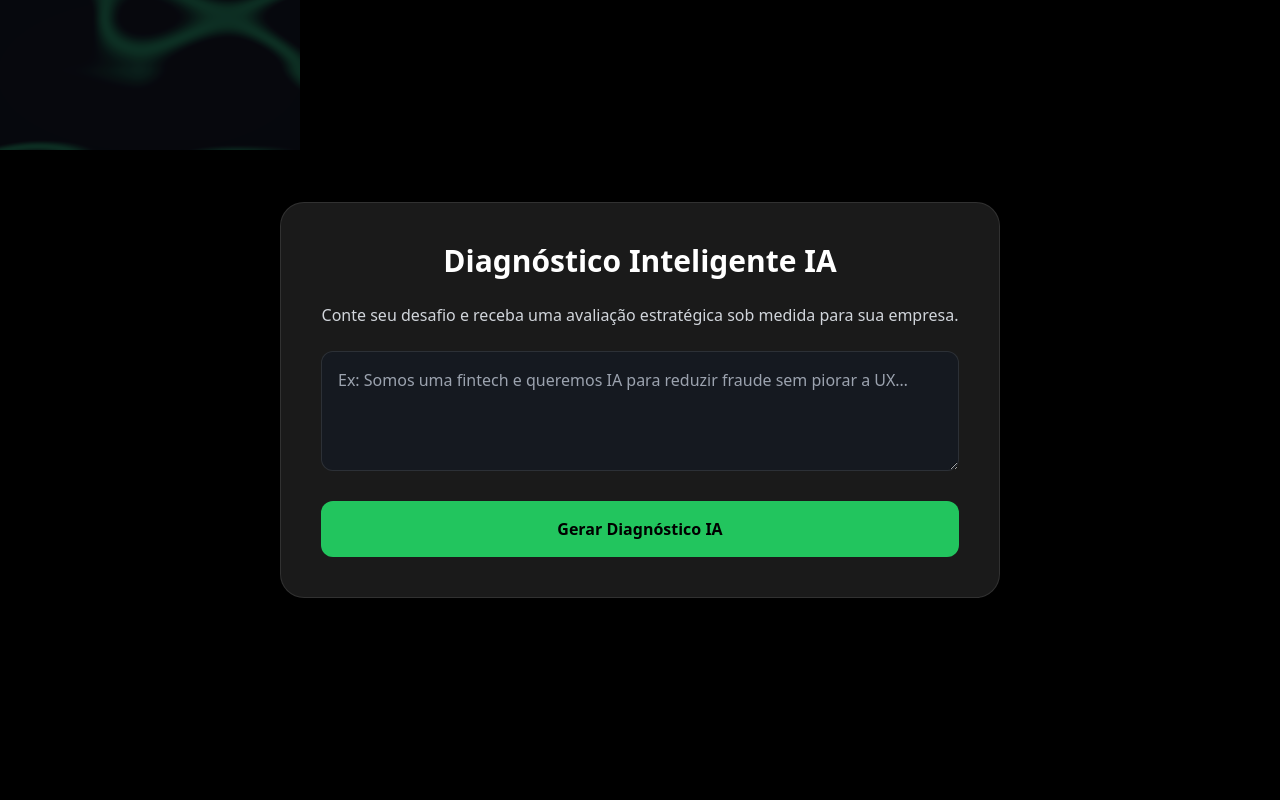
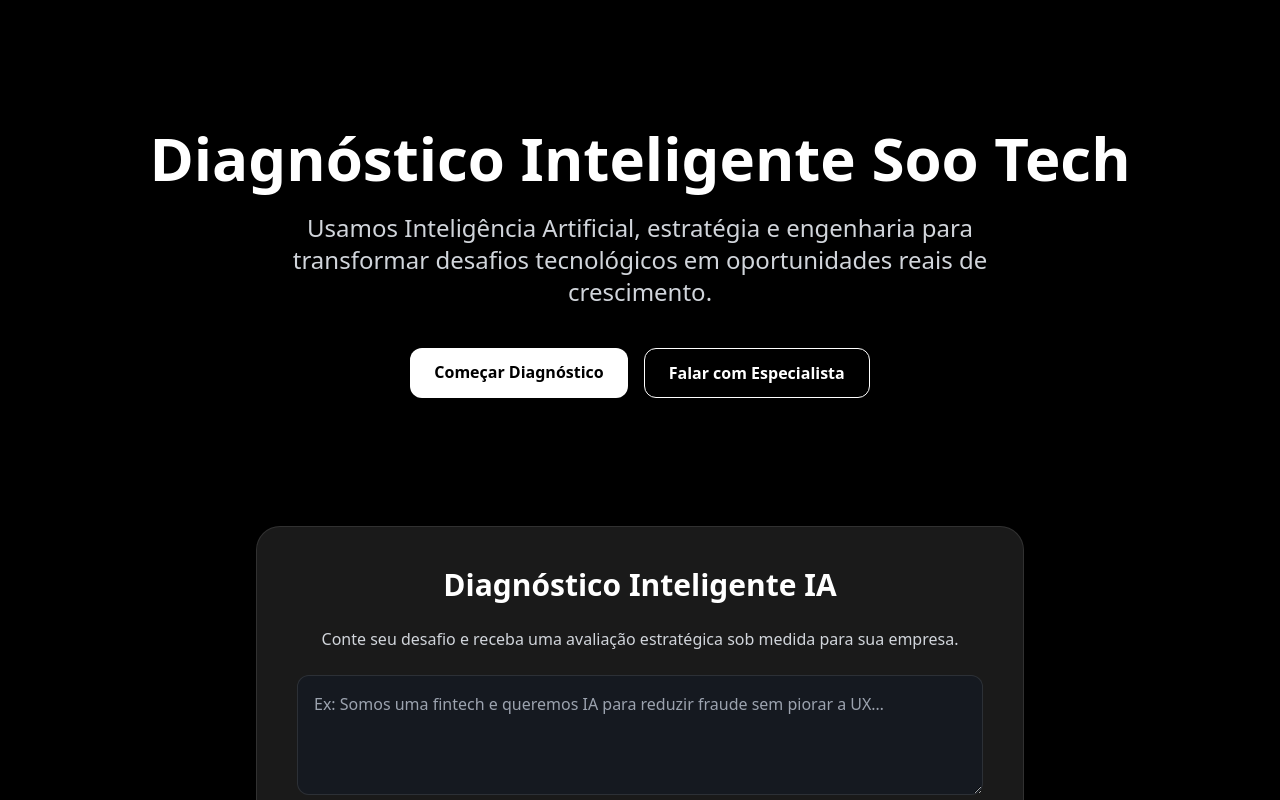
Before and after one commit to ghcastellano/soo-tech-sandbox-updated, a Next.js app: page / in a window 1280 px wide. Shown: the top 800 px of the page. Built offline with nearby package versions, Linux system fonts and the light colour scheme.

Commit message:
Update page.tsx

```diff
--- a/app/page.tsx
+++ b/app/page.tsx
@@ -1,14 +1,41 @@
-"use client";
-
-import { DiagnosticoInteligente, NeuralBackground } from "@/components";
+import DiagnosticoInteligente from "@/components/DiagnosticoInteligente";
 
 export default function Home() {
   return (
-    <main className="relative min-h-screen flex items-center justify-center bg-black">
-      <NeuralBackground />
-      <div className="relative z-10 w-full max-w-3xl px-6 py-16">
-        <DiagnosticoInteligente />
-      </div>
+    <main className="min-h-screen w-full bg-black text-white flex flex-col">
+      <section className="flex flex-col items-center justify-center py-32 px-8 text-center">
+        <h1 className="text-4xl md:text-6xl font-bold mb-6">
+          Diagnóstico Inteligente Soo Tech
+        </h1>
+
+        <p className="text-lg md:text-2xl text-gray-300 max-w-3xl mb-10">
+          Usamos Inteligência Artificial, estratégia e engenharia para transformar
+          desafios tecnológicos em oportunidades reais de crescimento.
+        </p>
+
+        <div className="flex gap-4">
+          <a
+            href="#diag"
+            className="bg-white text-black font-semibold px-6 py-3 rounded-xl hover:bg-gray-200 transition"
+          >
+            Começar Diagnóstico
+          </a>
+
+          <a
+            href="https://wa.me/5511976970021?text=Quero%20um%20diagn%C3%B3stico%20de%20IA"
+            target="_blank"
+            className="border border-white font-semibold px-6 py-3 rounded-xl hover:bg-white hover:text-black transition"
+          >
+            Falar com Especialista
+          </a>
+        </div>
+      </section>
+
+      <section id="diag" className="flex justify-center items-start pb-32 px-4">
+        <div className="max-w-3xl w-full">
+          <DiagnosticoInteligente />
+        </div>
+      </section>
     </main>
   );
 }
```
